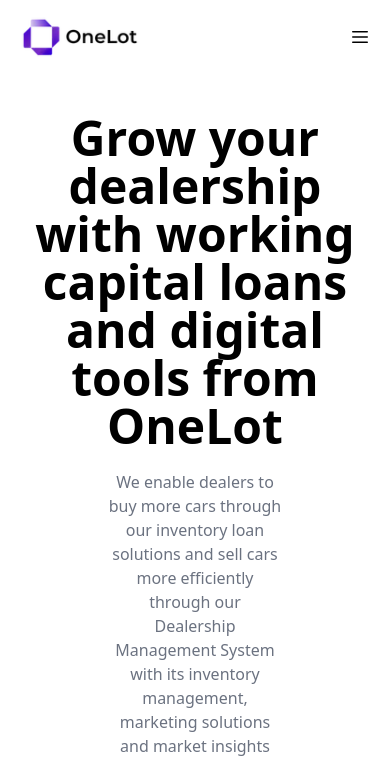
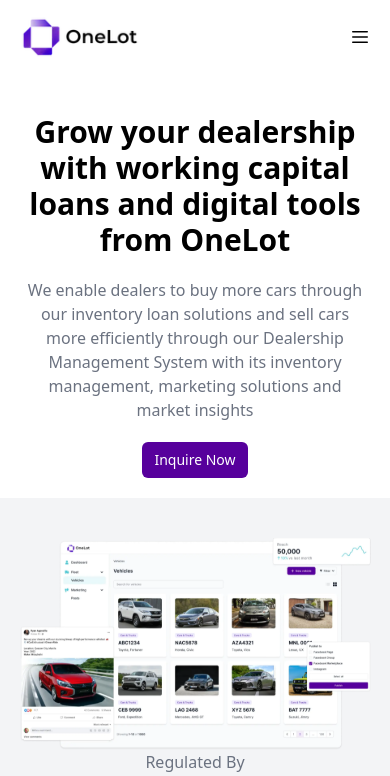
Before and after one commit to dalaixlmao/one-lot-assignment, a Next.js app: page / in a window 390 px wide. Shown: the top 776 px of the page. Built offline with nearby package versions, Linux system fonts and the light colour scheme.

Commit message:
improved responsiveness of landing page

```diff
--- a/components/Landing.tsx
+++ b/components/Landing.tsx
@@ -10,7 +10,7 @@
           Grow your dealership with working capital loans and digital tools from
           OneLot
         </LargestText>
-        <div className="w-1/2 py-5">
+        <div className="md:w-1/2 w-full py-5">
           <DescriptiveText align="center">
             We enable dealers to buy more cars through our inventory loan
             solutions and sell cars more efficiently through our Dealership
--- a/components/Offering.tsx
+++ b/components/Offering.tsx
@@ -42,7 +42,7 @@
           </div>
         </button>
       </div>
-      <div>
+      <div className="md:pl-24">
         {offer.map((e, index) => {
           return (
             <Offer
--- a/components/ui/texts.tsx
+++ b/components/ui/texts.tsx
@@ -7,7 +7,7 @@
 
 export function LargestText({ children }: TextType) {
   return (
-    <div className={"text-5xl font-bold text-black text-center"}>
+    <div className={"md:text-5xl text-3xl font-bold text-black text-center"}>
       {children}
     </div>
   );
```
